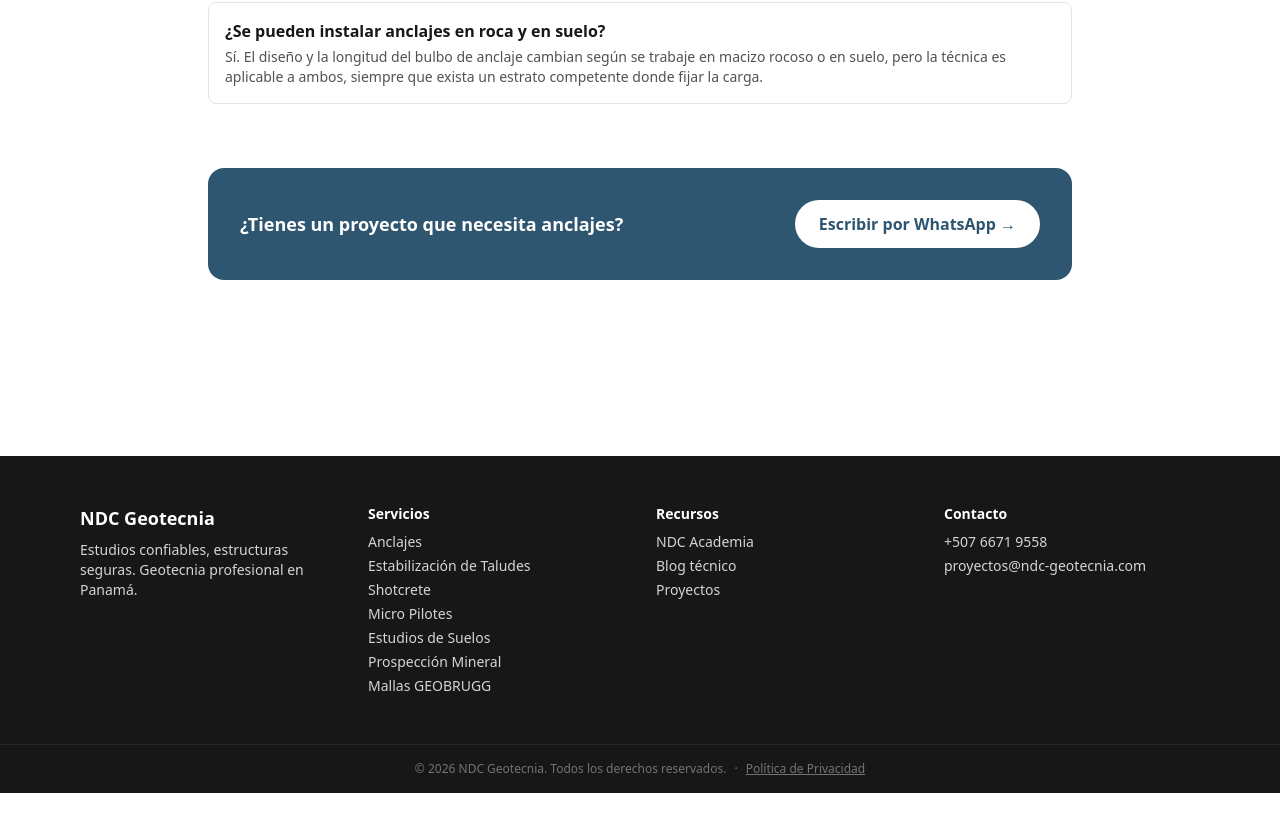
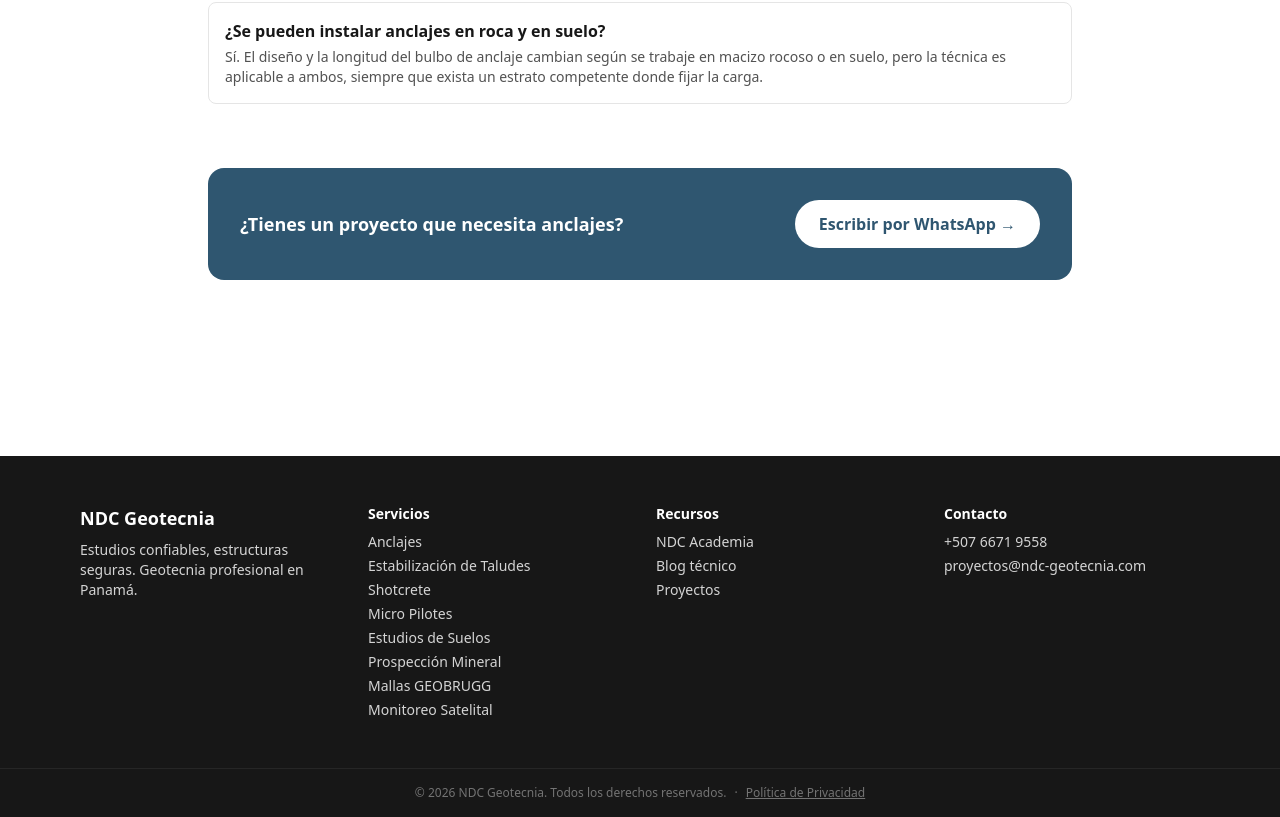
Before and after one commit to omarsugasti/ndc-geotecnia-web, a Next.js app: page /servicios/anclajes in a window 1280 px wide. Shown: the part 1520-2337 px from the top of the page. Before the commit the page ends 2313 px from the top, so only its background shows below. Built offline with nearby package versions, Linux system fonts and the light colour scheme.

Commit message:
feat: agregar servicio Monitoreo Satelital, fix logo Inersia, fix encabezado servicios

```diff
--- a/app/components/Footer.tsx
+++ b/app/components/Footer.tsx
@@ -18,6 +18,7 @@ export default function Footer() {
             <li><Link href="/servicios/estudios-de-suelos">Estudios de Suelos</Link></li>
             <li><Link href="/servicios/prospeccion-mineral">Prospección Mineral</Link></li>
             <li><Link href="/servicios/mallas-geobrugg">Mallas GEOBRUGG</Link></li>
+            <li><Link href="/servicios/monitoreo-satelital">Monitoreo Satelital</Link></li>
           </ul>
         </div>
         <div>
--- a/app/page.tsx
+++ b/app/page.tsx
@@ -43,6 +43,12 @@ const servicios = [
     nombre: "Protección de Taludes con Mallas GEOBRUGG",
     resumen:
       "Instalación certificada de sistemas TECCO®, SPIDER®, DELTAX® y MINAX® de GEOBRUGG. Más de 40,000 m² instalados en Panamá.",
+  },
+  {
+    slug: "monitoreo-satelital",
+    nombre: "Monitoreo Satelital",
+    resumen:
+      "Monitoreo de deformación del terreno con tecnología satelital, a través de nuestra alianza como representantes de INERSIA MONITORING para Centroamérica y Panamá.",
   },
 ];
 
@@ -128,14 +134,14 @@ export default function Home() {
             href="https://www.inersiamonitoring.com"
             target="_blank"
             rel="noopener noreferrer"
-            className="shrink-0"
+            className="shrink-0 block rounded-lg bg-white p-4 w-56 md:w-60"
           >
             <Image
               src="/images/inersia-monitoring-logo.png"
               alt="INERSIA MONITORING — Soluciones avanzadas con tecnología satelital"
               width={240}
               height={135}
-              className="rounded-lg w-56 md:w-60 h-auto"
+              className="w-full h-auto"
             />
           </a>
           <div>
@@ -192,7 +198,7 @@ export default function Home() {
           Lo que hacemos
         </p>
         <h2 className="text-3xl font-bold text-neutral-900 mb-2">
-          Servicios especializados en geotecnia
+          Servicios Especializados en Geotecnia / Geología
         </h2>
         <p className="text-neutral-600 max-w-2xl mb-10">
           Cada proyecto empieza con un diagnóstico real del terreno. Sin atajos, sin
--- a/app/servicios/data.ts
+++ b/app/servicios/data.ts
@@ -333,6 +333,49 @@ export const servicios: ServicioContenido[] = [
       },
     ],
   },
+  {
+    slug: "monitoreo-satelital",
+    nombre: "Monitoreo Satelital",
+    tituloSeo: "Monitoreo Satelital de Taludes e Infraestructura en Panamá | INERSIA MONITORING",
+    resumen:
+      "Monitoreo de deformación del terreno con tecnología satelital, a través de nuestra alianza como representantes de INERSIA MONITORING para Centroamérica y Panamá.",
+    intro:
+      "Hay movimientos del terreno demasiado lentos o demasiado extendidos para detectarse solo con inspección visual o instrumentación puntual. El monitoreo satelital resuelve eso: mide desplazamientos milimétricos del terreno sobre grandes áreas, a partir de imágenes de radar captadas por satélite, sin necesidad de instalar sensores en el sitio.",
+    secciones: [
+      {
+        titulo: "¿Qué es el monitoreo satelital de terreno?",
+        parrafos: [
+          "La técnica compara imágenes de radar satelital sucesivas sobre la misma área para detectar y medir movimientos del terreno con precisión milimétrica a lo largo del tiempo, sin necesidad de sensores físicos instalados en campo. Al depender de imágenes satelitales, permite cubrir corredores completos — una vía, una cuenca minera, una zona urbana — en vez de puntos aislados.",
+          "En muchas regiones existe además un historial de imágenes de varios años, lo que permite reconstruir la tendencia de movimiento de un sitio antes de decidir si amerita una intervención, no solo su estado actual.",
+        ],
+      },
+      {
+        titulo: "Usos principales",
+        parrafos: [
+          "Monitoreo de taludes de riesgo conocido a lo largo de corredores extensos, como carreteras y vías de acceso en zonas montañosas. Seguimiento de asentamientos (subsidencia) en zonas urbanas o sobre infraestructura crítica — presas, ductos, edificaciones. Monitoreo de operaciones mineras activas y depósitos de relaves o material estéril. Verificación de estabilidad posterior a una intervención de estabilización, como monitoreo de seguimiento a mediano y largo plazo.",
+        ],
+      },
+      {
+        titulo: "NDC como representante de INERSIA MONITORING",
+        parrafos: [
+          "NDC Geotecnia es representante para Centroamérica y Panamá de INERSIA MONITORING, y a través de esta alianza canaliza su plataforma de monitoreo satelital para clientes en la región — como complemento a los estudios de campo y las intervenciones de estabilización que NDC ejecuta directamente.",
+          "Para el detalle técnico completo de la plataforma, ver inersiamonitoring.com.",
+        ],
+      },
+    ],
+    faqs: [
+      {
+        pregunta: "¿El monitoreo satelital reemplaza el monitoreo en campo?",
+        respuesta:
+          "No, lo complementa. Cubre áreas extensas y detecta tendencias de movimiento, pero el criterio de campo — instrumentación puntual, evaluación geotécnica — sigue siendo necesario para decisiones de intervención.",
+      },
+      {
+        pregunta: "¿Se necesita instalar equipos en el sitio para el monitoreo satelital?",
+        respuesta:
+          "No. Esa es la principal diferencia frente al monitoreo convencional: la medición se obtiene a partir de imágenes satelitales, sin sensores instalados en campo.",
+      },
+    ],
+  },
 ];
 
 export function getServicio(slug: string) {
--- a/app/sitemap.ts
+++ b/app/sitemap.ts
@@ -8,6 +8,7 @@ const servicios = [
   "estudios-de-suelos",
   "prospeccion-mineral",
   "mallas-geobrugg",
+  "monitoreo-satelital",
 ];
 
 const blog = [
```
Also changed, not shown: public/images/inersia-monitoring-logo.png (added).
